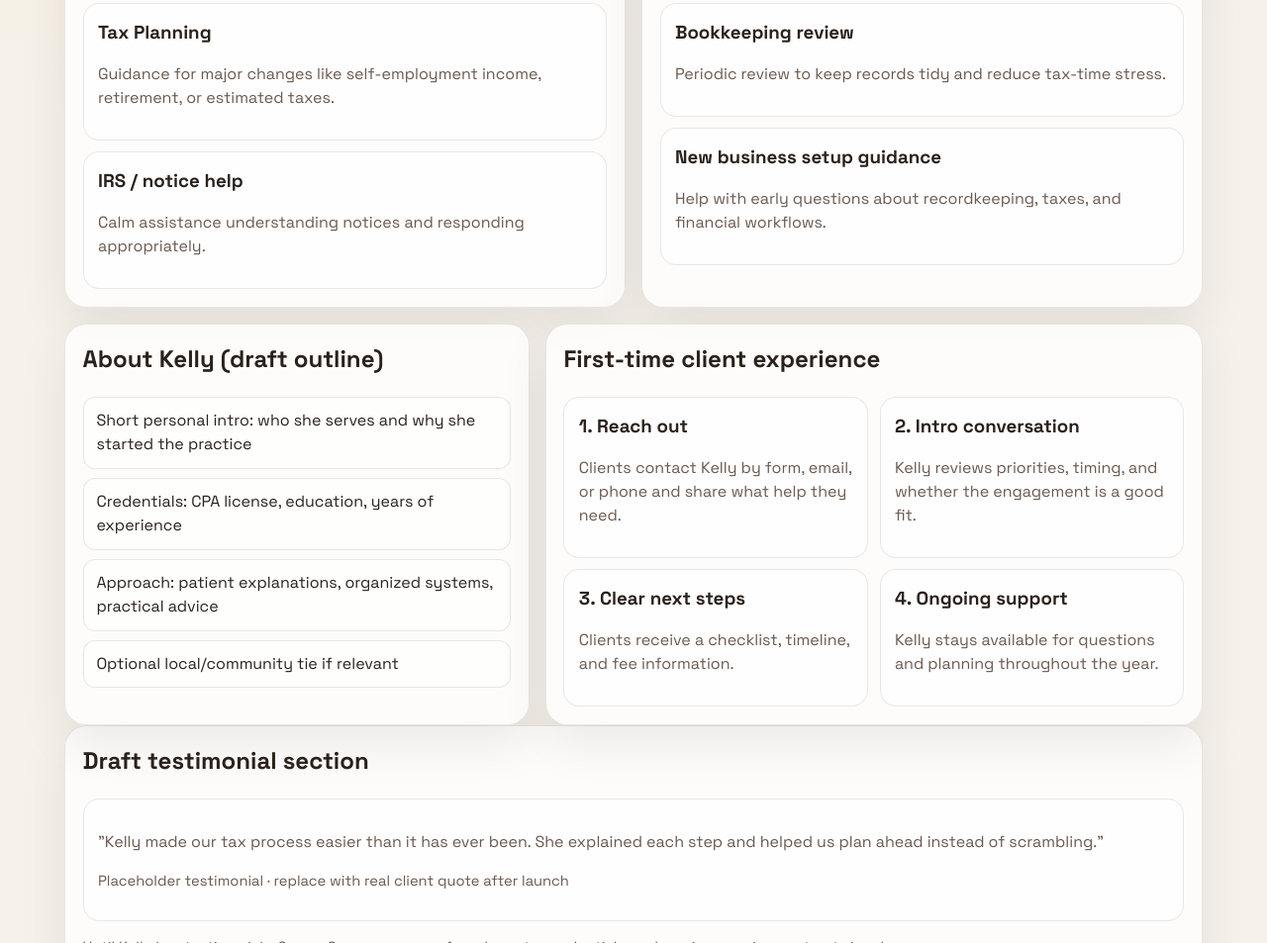
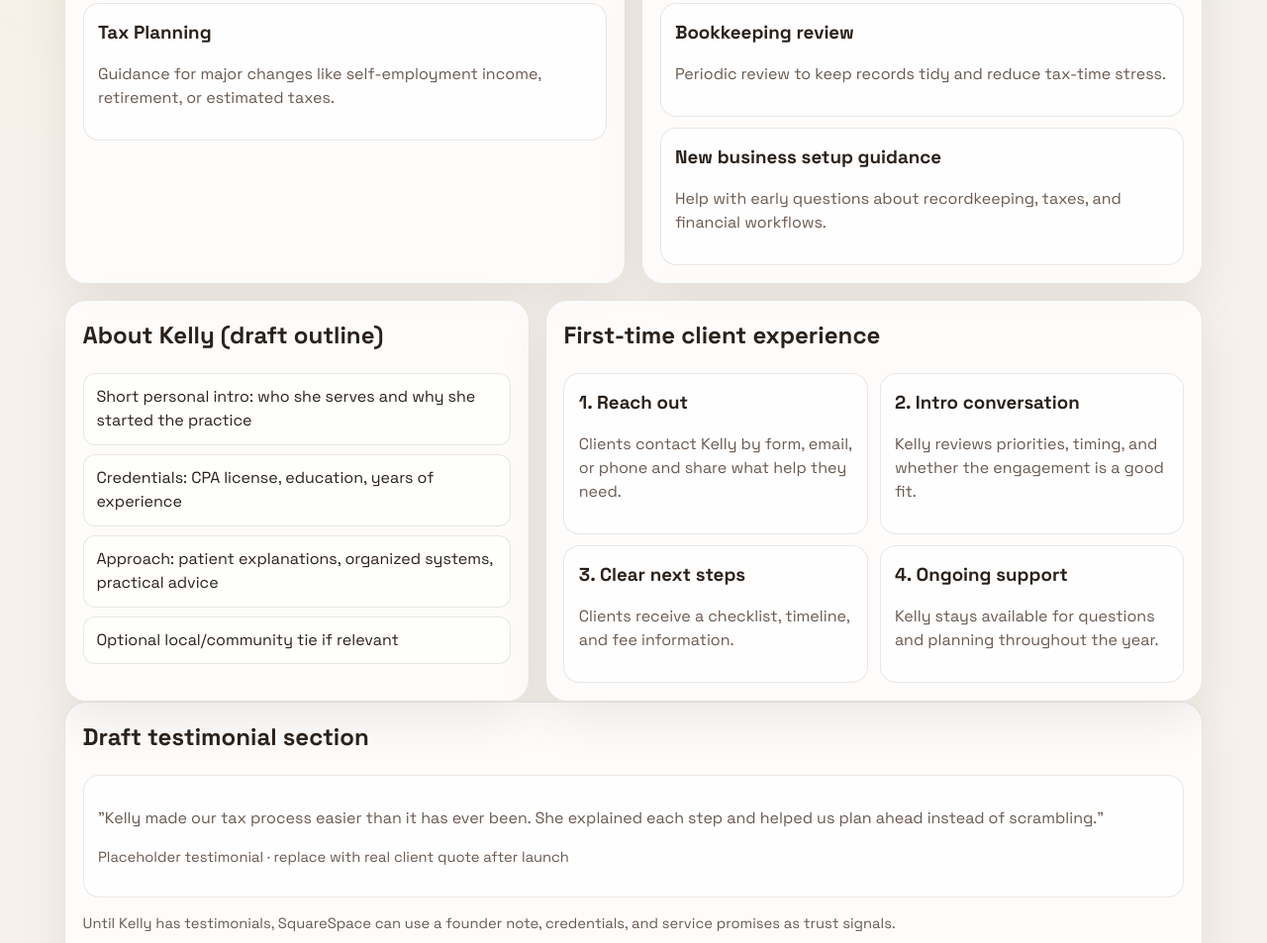
Before and after one commit to ec92009/Codex, a plain HTML site: page web/github.io/oleataxco/concepts/03-neighborhood-advisor.html in a window 1280 px wide. Shown: the part 898-1851 px from the top of the page at 99% size. Drawn offline with Linux system fonts and the light colour scheme.

Commit message:
oleataxco: remove IRS notice help service

```diff
--- a/web/github.io/oleataxco/concepts/03-neighborhood-advisor.html
+++ b/web/github.io/oleataxco/concepts/03-neighborhood-advisor.html
@@ -64,7 +64,6 @@
         <div class="cards">
           <div class="card"><h3>Tax Preparation</h3><p>Accurate filing support with a clear checklist and helpful communication throughout the process.</p></div>
           <div class="card"><h3>Tax Planning</h3><p>Guidance for major changes like self-employment income, retirement, or estimated taxes.</p></div>
-          <div class="card"><h3>IRS / notice help</h3><p>Calm assistance understanding notices and responding appropriately.</p></div>
         </div>
       </section>
       <section class="section panel span-6">
```
